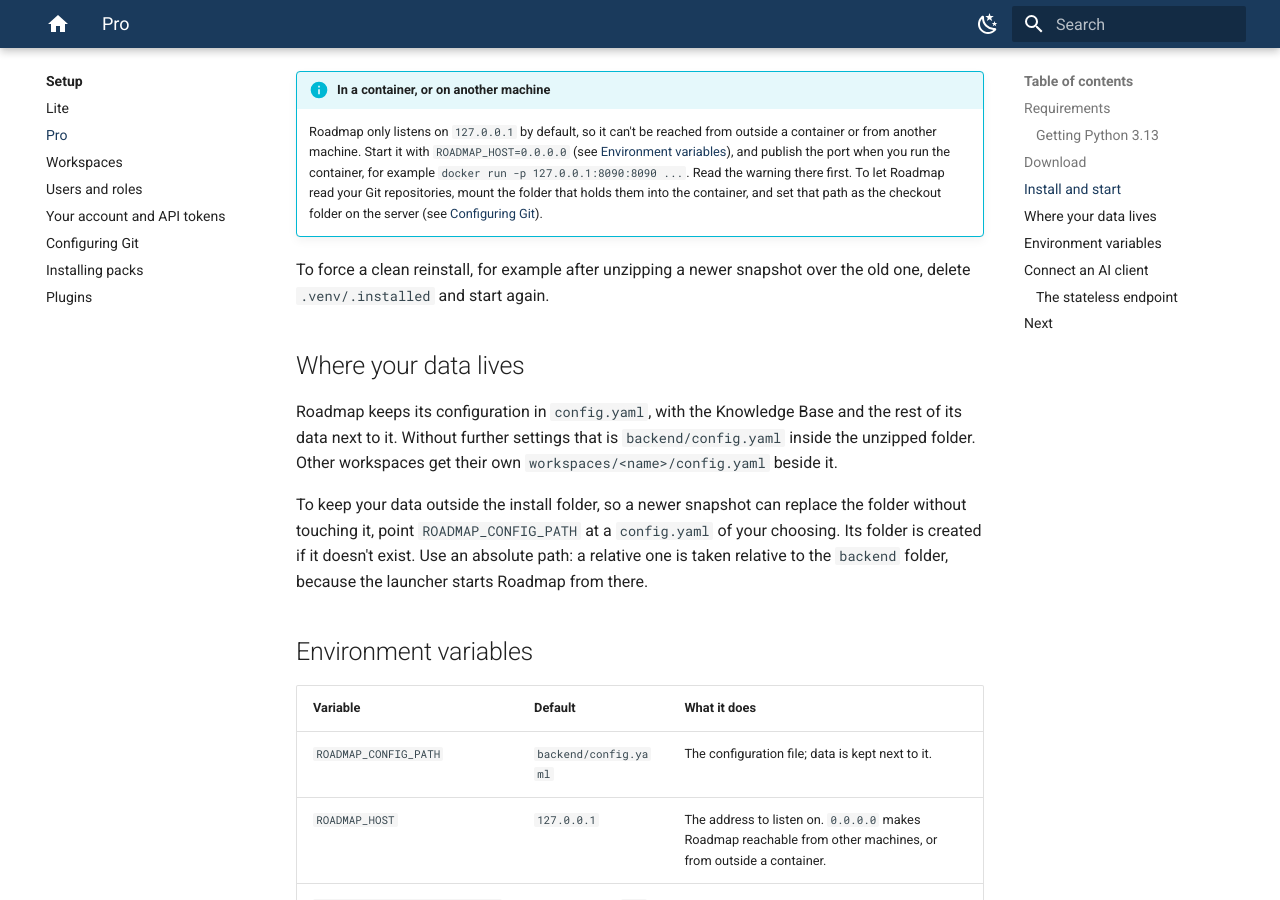
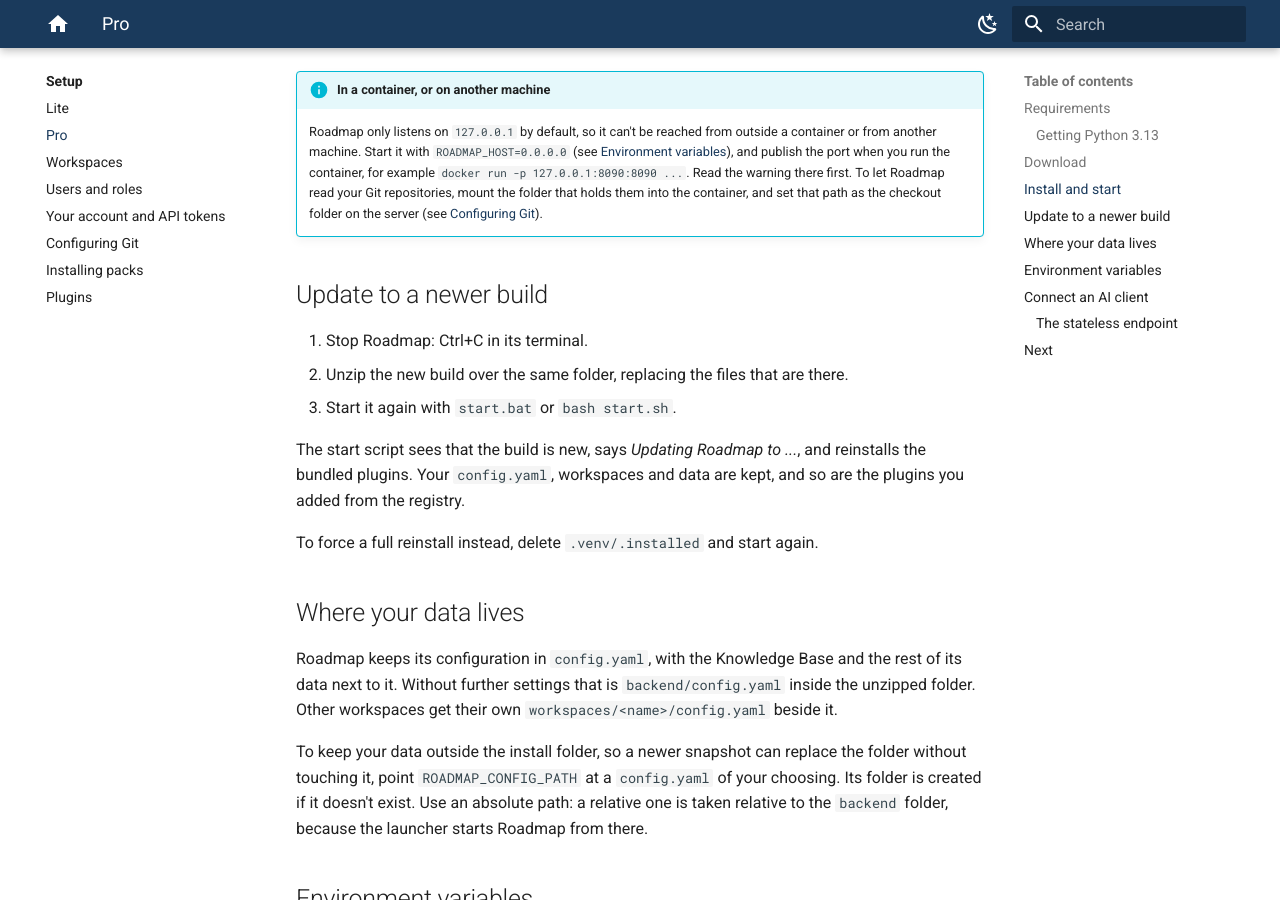
Before and after one commit to roadmap-mcp/roadmap-mcp.github.io, an MkDocs documentation site: the page built from docs/get-started/pro.md, in a window 1280 px wide and 900 px high, scrolled down 3475 px. Built offline with MkDocs 1.6.1 and Material for MkDocs 9.7.7, drawn with Linux system fonts in a browser that asks for light colours.

Commit message:
Update to a newer build: unzip over and start; spaces: cross-space links, dashed nodes
Claude-Session: https://claude.ai/code/session_01M5AWqYz4eBseoEGpVu3Muj

```diff
--- a/docs/get-started/pro.md
+++ b/docs/get-started/pro.md
@@ -153,8 +153,17 @@ Ctrl+C in its terminal.
     holds them into the container, and set that path as the checkout folder on the
     server (see [Configuring Git](git.md#set-the-checkout-folders)).
 
-To force a clean reinstall, for example after unzipping a newer snapshot over the
-old one, delete `.venv/.installed` and start again.
+## Update to a newer build
+
+1. Stop Roadmap: Ctrl+C in its terminal.
+2. Unzip the new build over the same folder, replacing the files that are there.
+3. Start it again with `start.bat` or `bash start.sh`.
+
+The start script sees that the build is new, says *Updating Roadmap to ...*, and
+reinstalls the bundled plugins. Your `config.yaml`, workspaces and data are kept,
+and so are the plugins you added from the registry.
+
+To force a full reinstall instead, delete `.venv/.installed` and start again.
 
 ## Where your data lives
 
```
Also changed, not shown: docs/knowledge-base/spaces.md (+7 -3 lines).
